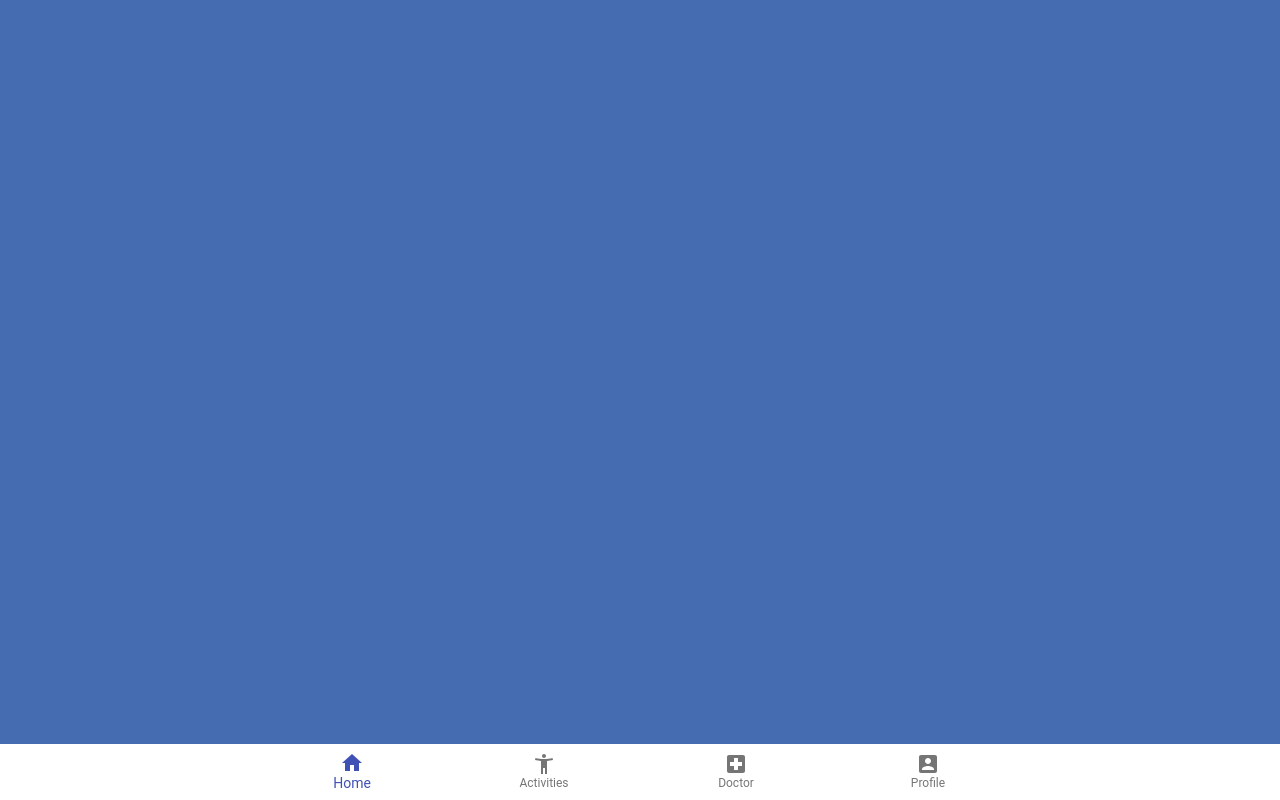
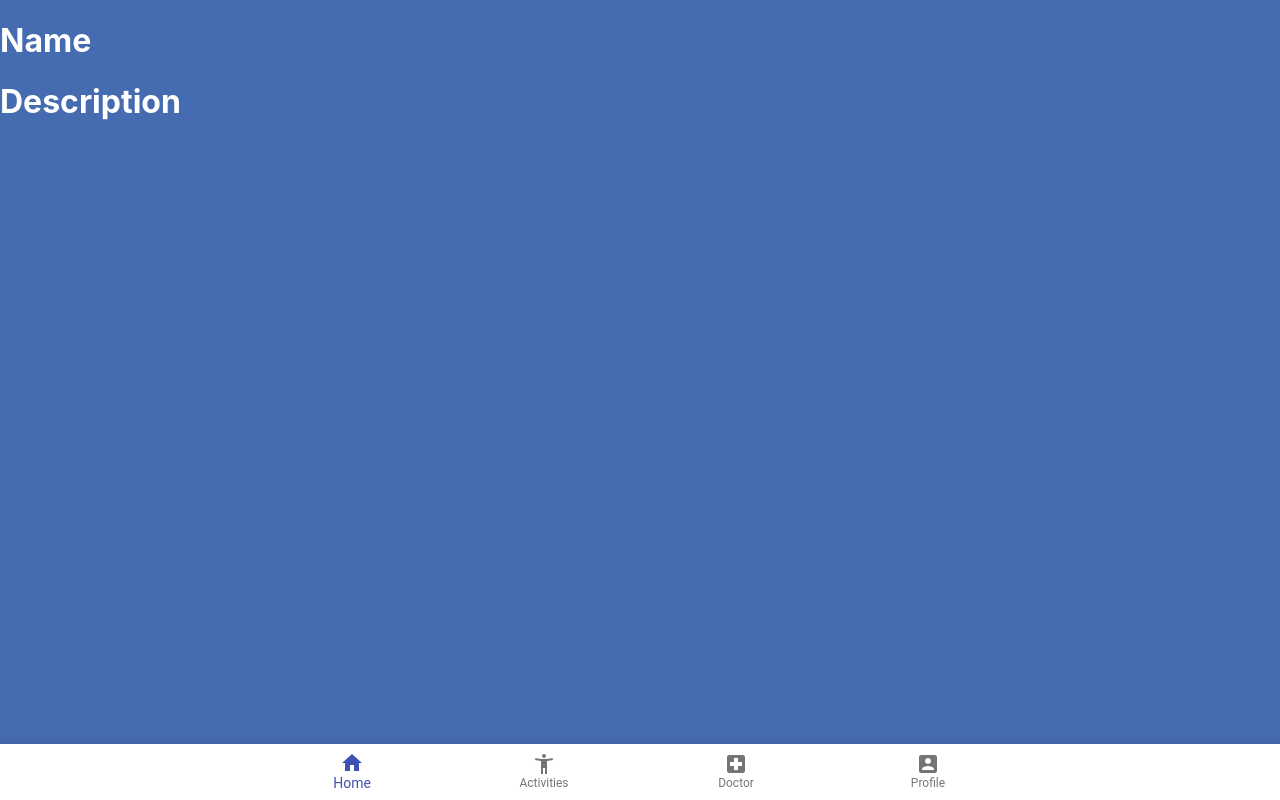
Before and after one commit to glanzwulf/wild_hackaton, a React (Create React App) app in the folder mentalh/: page /activities/1 in a window 1280 px wide. Built offline with nearby package versions, Linux system fonts and the light colour scheme; no server answers.

Commit message:
fix activities and some css

```diff
--- a/mentalh/src/App.jsx
+++ b/mentalh/src/App.jsx
@@ -1,6 +1,7 @@
 
 import Navbar from './Components/Navbar'
 import ActivityDetails from './Components/ActivityDetails'
+import Activity from './Components/Activity'
 import Profile from './Components/Profile'
 import MainPage from './Components/MainPage'
 import ActivityList from './Components/ActivityList'
@@ -17,25 +18,19 @@ function App() {
 
   return (
     <div className="App">
-
     <Switch>
       <Route exact path='/' component={MainPage} />
-      <Route  path='/happy' component={Happy}/>
+      <Route path='/happy' component={Happy}/>
       <Route path='/lesshappy' component={Lesshappy}/>
       <Route path='/moresad' component={Moresad}/>
       <Route path='/sad' component={Sad}/>
       <Route path='/profile' component={Profile} />
-      <Route exact path='/professional' component={ProfessionalList} />
+      <Route path='/professional' component={ProfessionalList} />
       <Route path='/professionals/:id' component={ProfessionalDetails} />
-
+      <Route path='/activity/' component={ActivityList} />
+      <Route path='/activities/:id' component={ActivityDetails} />
     </Switch>
         <Navbar />
-        {/* <Switch>
-            <Route exact path='/' component={MainPage} />
-            <Route path='/name' component={ActivityDetails} />
-            <Route exact path='/professionals' component={ProfessionalList} />
-            <Route path='/professionals/:id' component={ProfessionalDetails} />
-        </Switch> */}
     </div>
   );
 }
--- a/mentalh/src/Components/Activity.css
+++ b/mentalh/src/Components/Activity.css
@@ -1,6 +1,7 @@
 .ActivityList{
     background-color: white;
     width: 100%;
+    height: 100%;
     padding: 20px 10px 10px 10px;
     border-radius: 25px 25px 0px 0px;
     display: flex;
--- a/mentalh/src/Components/Activity.jsx
+++ b/mentalh/src/Components/Activity.jsx
@@ -1,17 +1,22 @@
 import React from 'react'
 import './Activity.css'
+import { Link } from "react-router-dom";
 
-export default function Activity({ name, emoji, backgroundC }) {
+const Activity = (props) => {
+    const { activity } = props;
     const divStyle = {
-        backgroundColor:backgroundC
-    }
-    console.log({backgroundC})
+        backgroundColor: activity.backgroundC
+    };
+
     return (
+        <Link to={{ pathname: `/activities/${activity.id}`}}>
         <div className="MainActivityCard">
             <div className="Activity" style={divStyle}>
-                <div className="emoji">{emoji}</div>
-                <div className="name">{name}</div>
+                <div className="emoji">{activity.emoji}</div>
+                <div className="name">{activity.name}</div>
             </div>
         </div>
+        </Link>
     )
 }
+export default Activity;
--- a/mentalh/src/Components/ActivityDetails.jsx
+++ b/mentalh/src/Components/ActivityDetails.jsx
@@ -1,26 +1,34 @@
 import React, { useEffect, useState } from 'react'
-import { Link } from 'react-router-dom'
 import axios from 'axios';
 
  const ActivityDetails = (props) => {
-    const [description, setDescription] = useState([]);
-    const activityId = props.match.params.id;
-
+    const activityId = props.match.params.id
+    const [activity, setActivity] = useState([]);
+    console.log(activityId)
     useEffect(() => {
         axios
-        .get(`https://a.nacapi.com/Activity/${activityId}`)
+        .get(`https://a.nacapi.com/George-Stacy-OliveDrab/${activityId}`)
         .then((res) => {
-            setDescription(res.data);
+            setActivity(res.data);
         })
     }, [activityId]);
-    console.log(activityId)
+
+    console.log(activity)
+    console.log(activity.yogaPose)
+
     return (
-        <div className="ActivityDetails">
-            <Link to={{pathname: '/'}}>Go back</Link>
-           {/*<h2>{ActivityName}:</h2>*/}
-            <p>Home</p>
+        <div>
+            {/* <div className="activity-container">
+                <img src={activity.image} alt={activity.title}/>
+            </div> */}
+            <div className="doctor-details">
+                <h1>Name</h1>
+                <p>{activity.yogaPose1}</p>
+                <h1>Description</h1>
+                <p>{activity.yogaPose2}</p>
+            </div>
         </div>
     )
 }
 
-export default ActivityDetails
+export default ActivityDetails;
--- a/mentalh/src/Components/ActivityList.jsx
+++ b/mentalh/src/Components/ActivityList.jsx
@@ -1,21 +1,31 @@
 import React, { useEffect, useState } from 'react'
+import axios from 'axios';
 import Activity from './Activity'
-import { Link } from "react-router-dom";
-import activities from './activity_data'
 import './Activity.css'
 
 
-export default function ActivityList(props) {
+const ActivityList = () => {
+    const [activity, setActivity] = useState([]);
+
+    useEffect(() => {
+        axios
+        .get(`https://a.nacapi.com/George-Stacy-OliveDrab`)
+        .then((res) => {
+            setActivity(res.data);
+        })
+    });
+
     return (
         <div className='ActivityList'>
-            <div><h1 className="act-h1">Activities</h1>
+            <div>
+                <h1 className="act-h1">Activities</h1>
                 {
-                    activities.map((activity) => (
-                        <Link to="/:id" key={activity.name}>
-                          <Activity name={activity.name} emoji={activity.emoji} backgroundC={activity.backgroundC}/>
-                        </Link>
-                    ))}
+                activity.map((activity) => (
+                        <Activity key={activity.id} activity={activity} />
+                ))}
             </div>
         </div>
     )
 }
+
+export default ActivityList;
--- a/mentalh/src/Components/Moods.css
+++ b/mentalh/src/Components/Moods.css
@@ -48,11 +48,11 @@
 .MoodUl {
     max-width: 375px;
     list-style-type: none;
-    margin: 0;
+    margin-left: auto;
+    margin-right: auto;
     padding: 0;
     overflow: hidden;
     display: flex;
     justify-content: center;
     background-color: #456CB1;
-
 }
--- a/mentalh/src/Components/Navbar.css
+++ b/mentalh/src/Components/Navbar.css
@@ -8,4 +8,6 @@
     text-decoration: none;
     list-style-type: none;
     height: 80px;
+    -webkit-box-shadow: 0px -5px 5px 0px rgba(0, 0, 0, 05);
+    box-shadow: 0px -5px 5px 0px rgba(0, 0, 0, 0.05);
 }
--- a/mentalh/src/Components/ProfessionalList.jsx
+++ b/mentalh/src/Components/ProfessionalList.jsx
@@ -15,8 +15,6 @@ const ProfessionalList = () => {
             setDoctor(res.data);
         })
     });
-
-    console.log(doctor)
 
         return (
         <section className="ProfessionalList">
--- a/mentalh/src/index.css
+++ b/mentalh/src/index.css
@@ -1,5 +1,6 @@
 body {
   margin: 0;
+  margin-bottom: 80px;
   font-family: -apple-system, BlinkMacSystemFont, 'Segoe UI', 'Roboto', 'Oxygen',
     'Ubuntu', 'Cantarell', 'Fira Sans', 'Droid Sans', 'Helvetica Neue',
     sans-serif;
```
